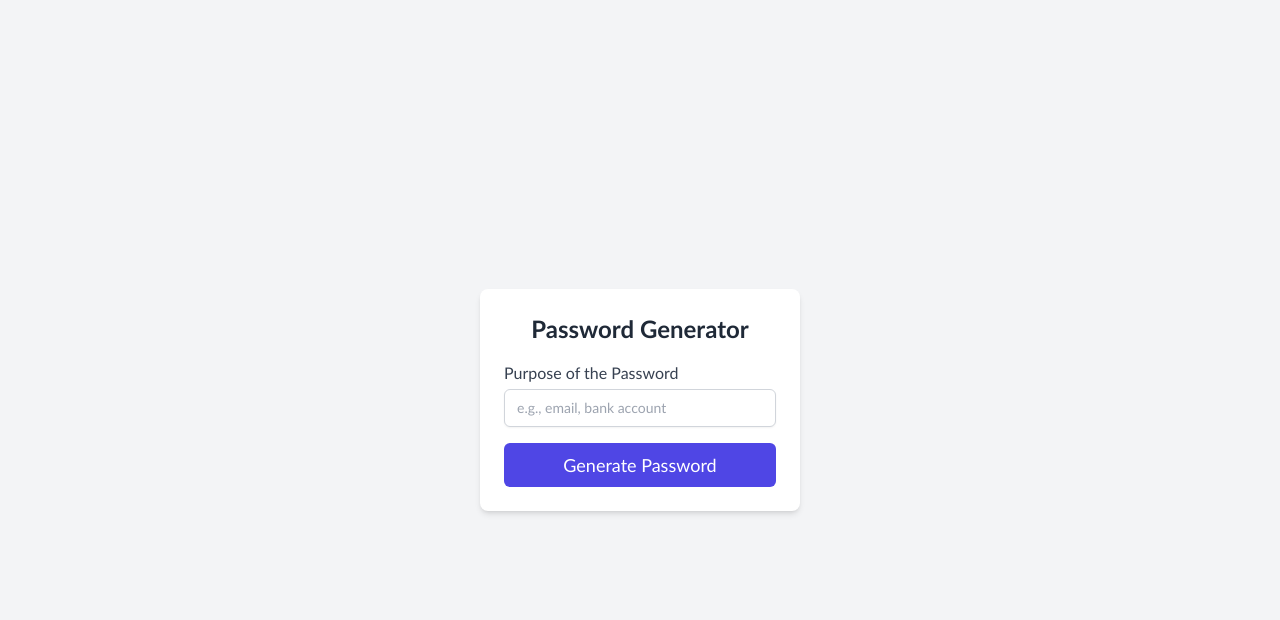
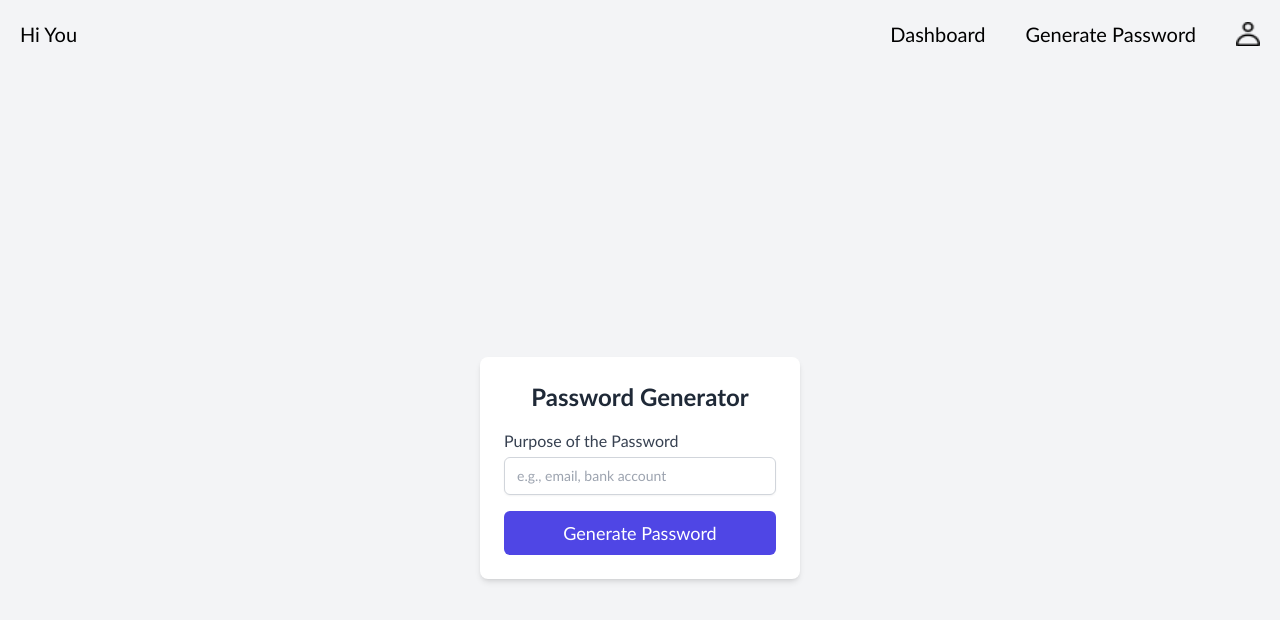
Before and after one commit to Saran-Avinash/password_manager, a React (Vite) app: page /dashboard/user/1/password_generator in a window 1280 px wide. Shown: the top 620 px of the page. Built offline with nearby package versions, Linux system fonts and the light colour scheme; no server answers.

Commit message:
improved ui

```diff
--- a/src/components/App.jsx
+++ b/src/components/App.jsx
@@ -14,10 +14,11 @@ function App() {
         <Route path='/login' Component={Login}/>
         <Route path='/signup' Component={Signup}/>
         <Route path='/dashboard/user/:uid' Component={Dashboard}/>
+        <Route path='/dashboard/user/:uid/password_generator' Component={PasswordGenerator}/>
       </Routes>
 
       </AuthProvider>
-      <PasswordGenerator/>
+
     </BrowserRouter>
   )
 }
--- a/src/components/Dashboard.jsx
+++ b/src/components/Dashboard.jsx
@@ -2,6 +2,8 @@ import React, { useEffect } from 'react'
 import { useAuth } from '../context/AuthContext'
 import { Link, useParams, useNavigate } from 'react-router-dom'
 import Navbar from './Navbar'
+import Hero from './Hero'
+import Passwords from './Passwords'
 function Dashboard() {
 
   const {currentUser,
@@ -17,13 +19,13 @@ function Dashboard() {
         }
     },[currentUser])
 
-    async function handleLogOut(){
-      await logOut();
-    }
+
 
   return (
    <>
     <Navbar/>
+    <Hero/>
+    <Passwords/>
    </>
   )
 }
--- /dev/null
+++ b/src/components/Hero.jsx
@@ -0,0 +1,27 @@
+import React from 'react'
+
+export default function Hero() {
+  return (
+    <>
+    <div className='flex flex-col max-w-custom mx-auto  items-start h-1/3 bg-white py-6 gap-5 '>
+
+        <h1 className='text-2xl fixed left-100  box-border'>Password Manager</h1>
+
+        <div>
+            <p className='text-zinc-400 mt-11'>See, save and edit your passwords</p>
+        </div>
+
+        <div className='flex justify-evenly rounded-2xl items-center w-full h-48 border-2 content-center'>
+            <div className='flex flex-col w-full h-full justify-evenly basis-1/2'>
+                <h1 className='text-2xl'>Add Password</h1>
+                <p>Click here to Save Passwords</p>
+            <button className="w-3/4 relative h-auto p-3 rounded-full border-2 before:content-['+'] before:absolute before:left-2 text-xl hover:shadow-lg">Add New Password</button>
+            </div>
+            <div>
+                <img src="/icons8-show-password-96.png" alt="" />
+            </div>
+        </div>
+    </div>
+    </>
+  )
+}
--- a/src/components/Login.jsx
+++ b/src/components/Login.jsx
@@ -1,5 +1,5 @@
 import React, { useState } from 'react'
-// import styles from '../styles/login.module.css'
+import styles from '../styles/login.module.css'
 import { useAuth } from '../context/AuthContext'
 import { Link } from 'react-router-dom'
 import Signup from './SignUp'
--- a/src/components/Navbar.jsx
+++ b/src/components/Navbar.jsx
@@ -1,21 +1,63 @@
 import React, { useState } from 'react'
-
+import { Link } from 'react-router-dom';
+import { useNavigate } from 'react-router-dom';
+import { useAuth } from '../context/AuthContext';
 export default function Navbar() {
     const [isOpen, setIsOpen] = useState(false);
+    const navigate = useNavigate()
+    const {currentUser,
+      setCurrentUser,
+      signUp,
+      logOut,
+      logIn} = useAuth()
     function toggleCollapse(){
         setIsOpen(!isOpen);
     }
+
+    function collapsibleContent(){
+      const container = document.getElementById("collapsibleContent")
+      container.classList.toggle('max-h-0')
+      container.classList.toggle('p-3')
+      container.classList.toggle('max-h-96')
+    }
+
+    async function handleLogOut(){
+      await logOut().then((result)=>{
+        console.log(result)
+      }).catch((error)=>{
+        console.log(error)
+      })
+    }
   return (
-    <div className='flex flex-row w-full font-sans'>
-       <span className='text-2xl basis-1/2 p-5'>Hi You</span>
+    <div className='flex flex-row w-full font-sans bg-gray-100'>
+       <span className='text-xl basis-1/2 p-5'>Hi You</span>
        <div className='flex p-5 gap-x-10 relative justify-end basis-1/2'>
-         <span className='text-2xl'>?</span>
+         <span className='text-xl'><button>Dashboard</button></span>
+         <span className='text-xl '><button onClick={()=>{
+          navigate(`/dashboard/user/${currentUser}/password_generator`)}}>Generate Password</button></span>
 
          <button
-         onClick={toggleCollapse}
-         className='text-2xl w-auto'>Profile</button>
+          onClick={collapsibleContent}
+         className='text-2xl'>
+            <img src="/person_13924070.png" className='w-6 h-6 ' alt="" />
 
-         <div className={`absolute  left-0` }>Hi</div>
+         </button>
+
+         <div id="collapsibleContent"  className={`absolute  flex flex-col justify-start gap-3 items-start rounded-lg shadow-lg w-1/2 h-64 top-14  bg-white overflow-hidden max-h-0 transition-all duration-75 ease-out z-50`}>
+            <div className='w-14 h-14 flex justify-center  items-center rounded-full bg-gray-200'>
+            </div>
+            <div className='w-full  hover:bg-gray-200  h-auto border-b-2 px-2 py-2 transition-all ease-in-out duration-500'>
+               <button className='text-lg'>My profile</button>
+            </div>
+            <div className='w-full  hover:bg-gray-200  h-auto border-b-2 px-2 py-2 transition-all ease-in-out duration-500'>
+               <button className='text-lg' onClick={handleLogOut}>Logout</button>
+            </div>
+            <div className='w-full  hover:bg-gray-200  h-auto px-2 py-2 transition-all ease-in-out duration-500'>
+               <button className='text-lg' onClick={handleLogOut}>Help</button>
+            </div>
+
+
+         </div>
        </div>
     </div>
   )
--- a/src/components/PasswordGenerator.jsx
+++ b/src/components/PasswordGenerator.jsx
@@ -1,5 +1,5 @@
 import React, { useState } from 'react';
-
+import Navbar from './Navbar';
 const PasswordGenerator = () => {
   const [password, setPassword] = useState('');
   const [purpose, setPurpose] = useState('');
@@ -25,6 +25,8 @@ const PasswordGenerator = () => {
   };
 
   return (
+    <>
+    <Navbar/>
     <div className="flex flex-col items-center justify-center min-h-screen bg-gray-100">
       <div className="bg-white p-6 rounded-lg shadow-md w-80">
         <h2 className="text-2xl font-semibold mb-4 text-center text-gray-800">
@@ -57,6 +59,7 @@ const PasswordGenerator = () => {
         )}
       </div>
     </div>
+    </>
   );
 };
 
--- /dev/null
+++ b/src/components/Passwords.jsx
@@ -0,0 +1,49 @@
+import React, { useEffect } from 'react'
+import { db } from '../firebase'
+import { getDoc, doc } from 'firebase/firestore'
+import { useAuth } from '../context/AuthContext'
+
+export default function Passwords() {
+
+    const {   currentUser,
+        setCurrentUser,
+        signUp,
+        logOut,
+        logIn} = useAuth()
+
+        useEffect(()=> {
+
+         const fetchData = async ()  => {
+
+             const docRef = doc(db, "users", "AK0t8ADETAT15UMwjC1gj0oaOUv1")
+             try{
+                 const docSnap = await getDoc(docRef)
+
+             if(docSnap.exists()){
+                 console.log(docSnap.data())
+             }else{
+                 console.log("No document available")
+             }
+            }
+            catch(error){
+                console.log(error)
+            }
+         }
+         fetchData()
+        },[])
+
+
+  return (
+    <>
+        <div className='flex flex-col max-w-custom mx-auto border-2 gap-7 rounded-2xl px-10 py-6'>
+           <div className='flex w-full  justify-between border-b-2 pb-6'>
+             <h1 className=' text-2xl '>83 Passwords</h1>
+             <input type="text" name="" id="" value="search" />
+           </div>
+           <div>
+                list
+           </div>
+        </div>
+    </>
+  )
+}
--- a/src/index.css
+++ b/src/index.css
@@ -1,3 +1,8 @@
 @tailwind base;
 @tailwind components;
 @tailwind utilities;
+
+
+body, html{
+    overflow-x: hidden;
+}
--- a/tailwind.config.js
+++ b/tailwind.config.js
@@ -5,7 +5,11 @@ export default {
 
   ],
   theme: {
-    extend: {},
+    extend: {
+      maxWidth: {
+       'custom' : '50rem',
+      },
+    },
   },
   plugins: [],
 }
```
Also changed, not shown: public/icons8-show-password-96.png (added), public/person_13924070.png (added).
